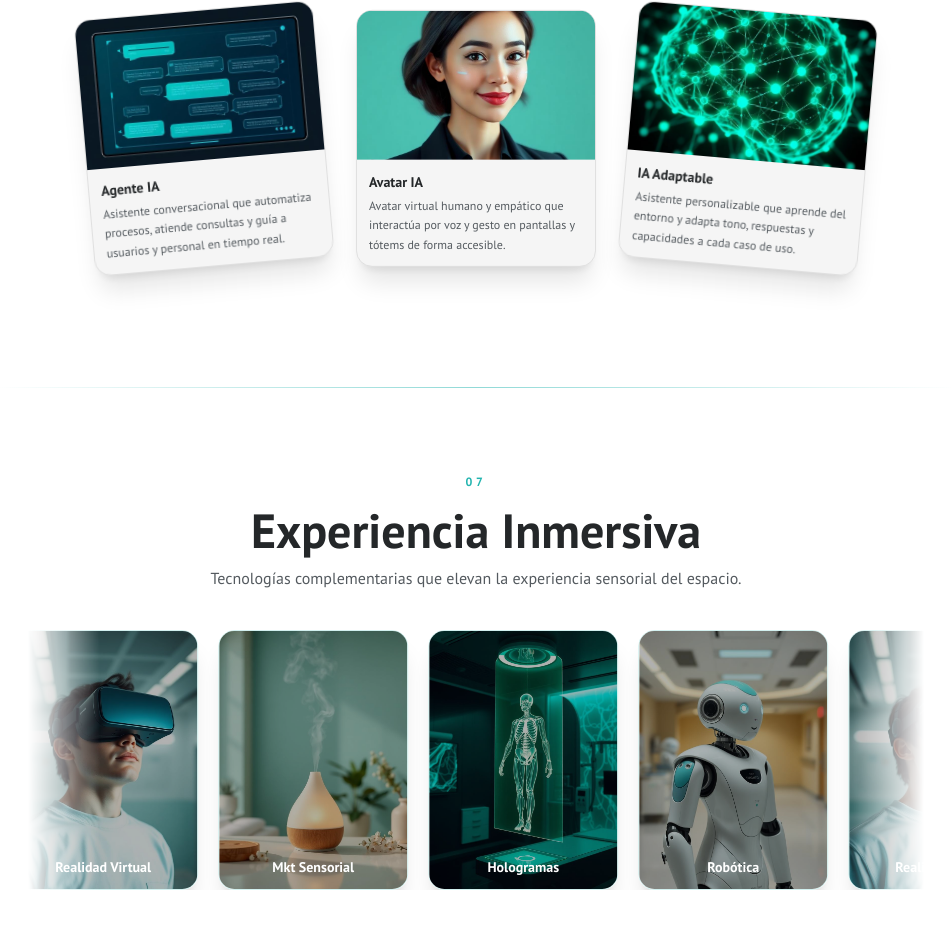
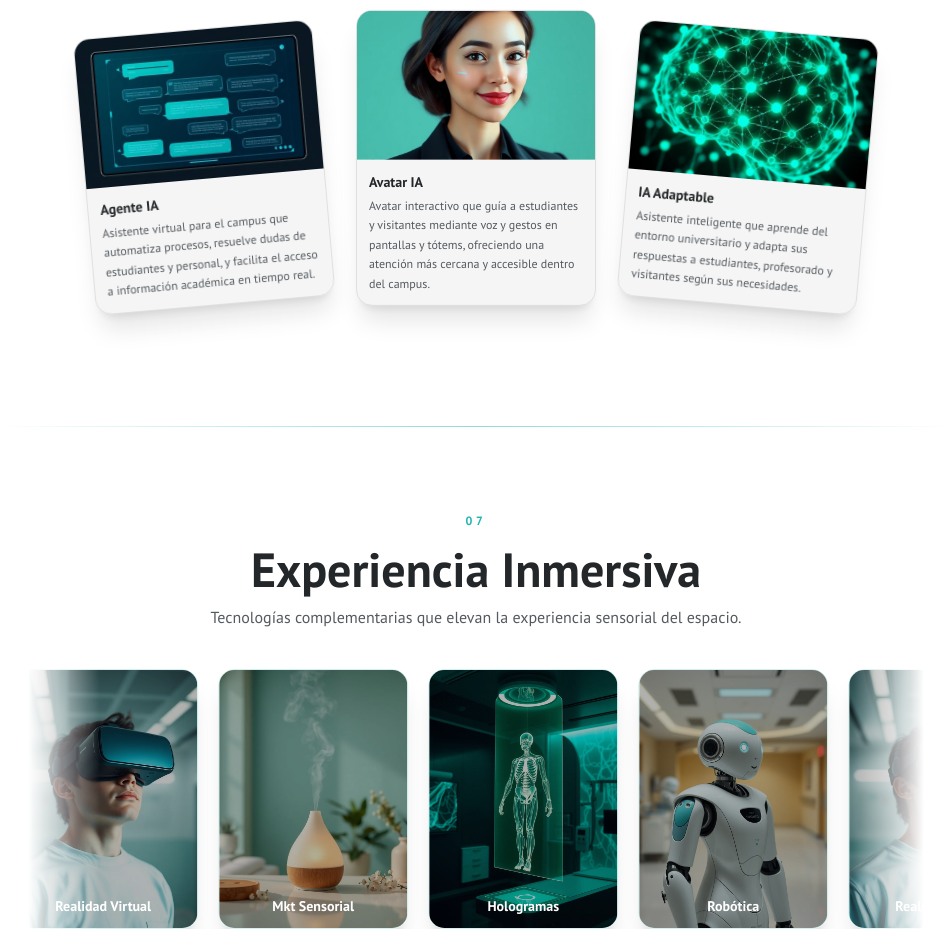
Before and after one commit to caralovell/presentaci-n-ceu-madrid, a React (Vite) app: page / in a window 1280 px wide. Shown: the part 5129-6081 px from the top of the page, without its empty margins (164-1115 px from the left). Built offline with nearby package versions, Linux system fonts and the light colour scheme; the HTML template or start-up script is replaced by a standard one.

Commit message:
Code edited in Lovable Code Editor
Edited UI in Lovable

Co-authored-by: caralovell <168685711+caralovell@users.noreply.github.com>

```diff
--- a/src/components/AiAgentSection.tsx
+++ b/src/components/AiAgentSection.tsx
@@ -9,17 +9,17 @@ const blocks = [
   {
     title: "Agente IA",
     img: aiAgent,
-    desc: "Asistente conversacional que automatiza procesos, atiende consultas y guía a usuarios y personal en tiempo real.",
+    desc: "Asistente virtual para el campus que automatiza procesos, resuelve dudas de estudiantes y personal, y facilita el acceso a información académica en tiempo real.",
   },
   {
     title: "Avatar IA",
     img: aiAvatar,
-    desc: "Avatar virtual humano y empático que interactúa por voz y gesto en pantallas y tótems de forma accesible.",
+    desc: "Avatar interactivo que guía a estudiantes y visitantes mediante voz y gestos en pantallas y tótems, ofreciendo una atención más cercana y accesible dentro del campus.",
   },
   {
     title: "IA Adaptable",
     img: aiAdaptive,
-    desc: "Asistente personalizable que aprende del entorno y adapta tono, respuestas y capacidades a cada caso de uso.",
+    desc: "Asistente inteligente que aprende del entorno universitario y adapta sus respuestas a estudiantes, profesorado y visitantes según sus necesidades.",
   },
 ];
 
```
